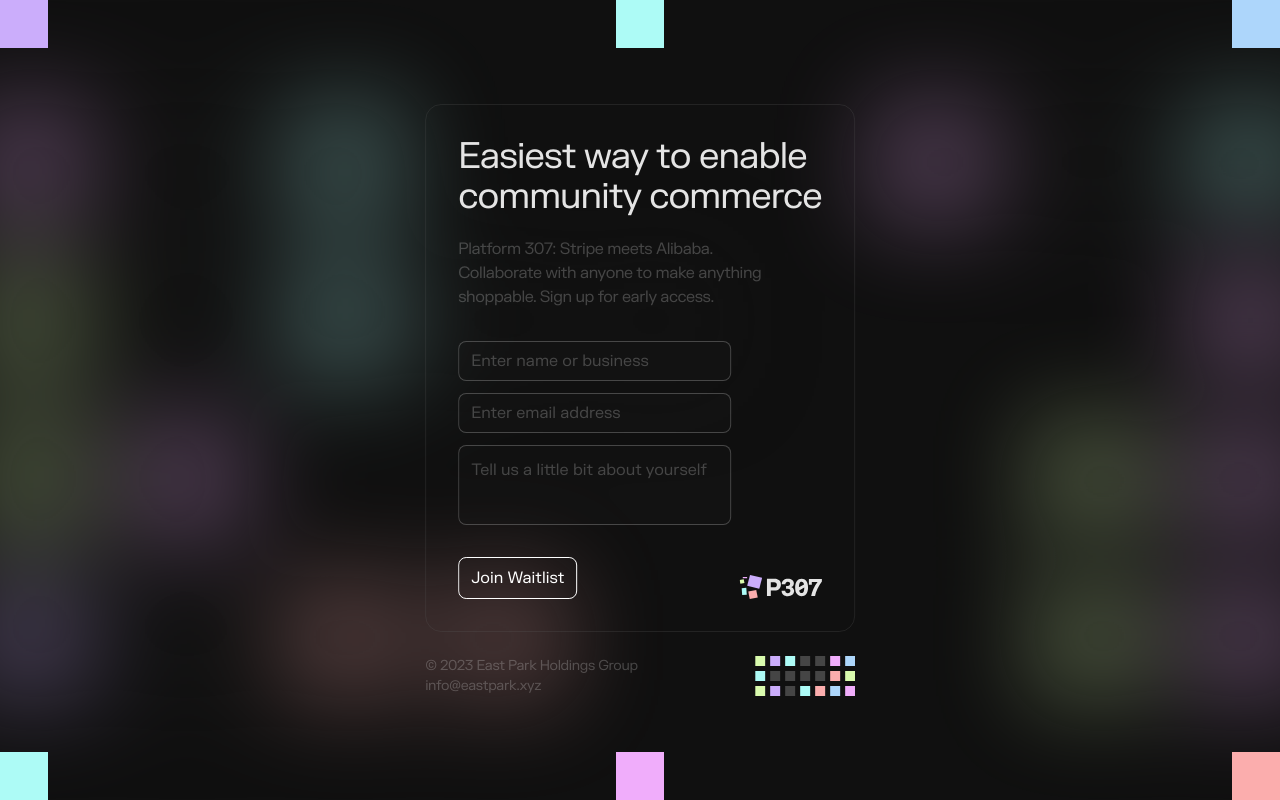
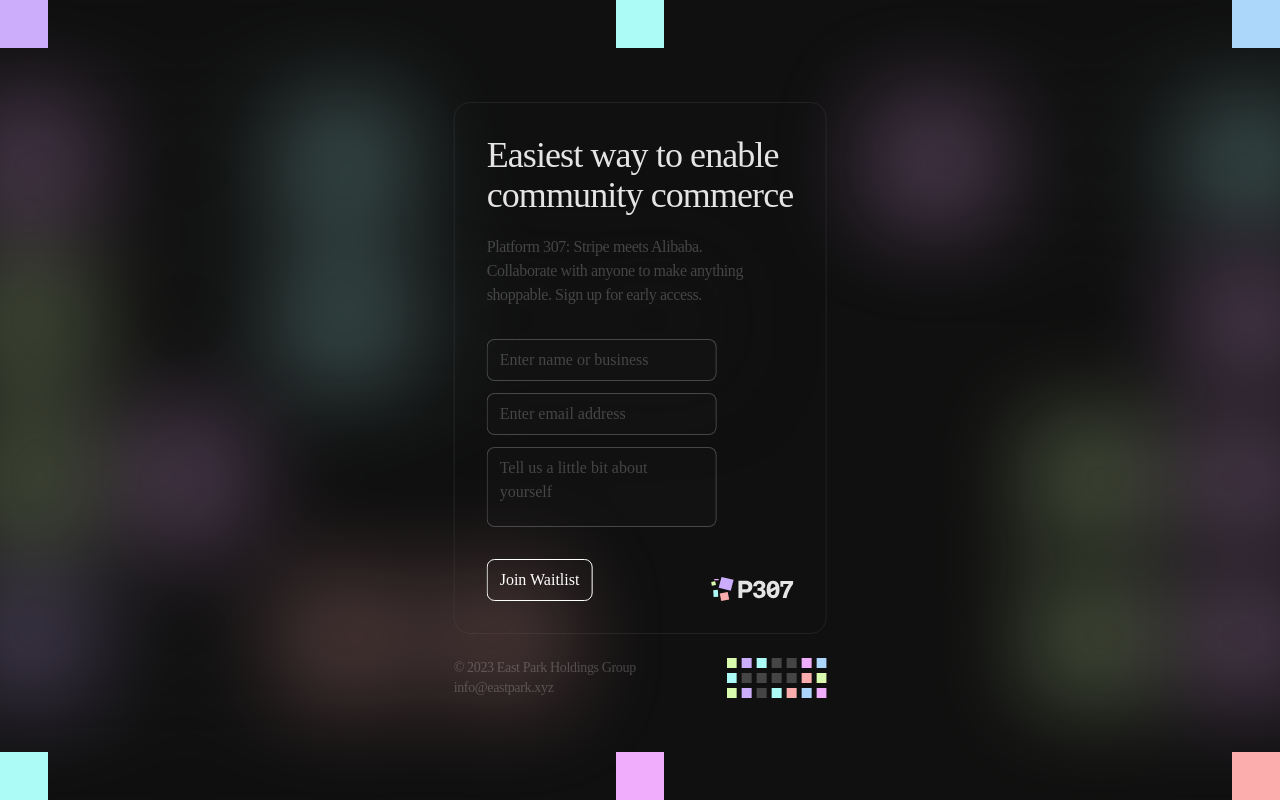
Before and after one commit to fvckprth/p307, a Next.js app: page / in a window 1280 px wide. Built offline with nearby package versions, Linux system fonts and the light colour scheme.

Commit message:
Updated layout

```diff
--- a/app/layout.tsx
+++ b/app/layout.tsx
@@ -1,27 +1,30 @@
-import './globals.css'
-import type { Metadata } from 'next'
-import localFont from 'next/font/local';
+import React from 'react';
+import Head from 'next/head';
+import './globals.css';
 
+export const metadata = {
+  title: 'P307 ⎯ Stripe meets Alibaba',
+  description: 'Enable your community to distribute and sell your products anywhere on the internet.',
+  siteUrl: 'https://www.p307.net',
+  twitterHandle: '@p307',
+};
 
-const fkGrotesk = localFont({
-  src: '../public/fonts/FKGrotesk.otf',
-  weight: '400',
-  variable: '--font-fk-grotesk',
-});
+type RootLayoutProps = {
+  children: React.ReactNode;
+};
 
-export const metadata: Metadata = {
-  title: 'Create Next App',
-  description: 'Generated by create next app',
-}
-
-export default function RootLayout({
-  children,
-}: {
-  children: React.ReactNode
-}) {
+export default function RootLayout({ children }: RootLayoutProps) {
   return (
     <html lang="en">
-      <body className={fkGrotesk.className}>{children}</body>
+      <Head>
+        <meta charSet="UTF-8" />
+        <title>{metadata.title}</title>
+        <meta name="description" content={metadata.description} />
+        <meta name="viewport" content="width=device-width, initial-scale=1.0, maximum-scale=1.0, user-scalable=0" />
+      </Head>
+      <body>
+        {children}
+      </body>
     </html>
-  )
+  );
 }
--- a/components/ui/card.tsx
+++ b/components/ui/card.tsx
@@ -36,7 +36,7 @@ const CardTitle = React.forwardRef<
   <h3
     ref={ref}
     className={cn(
-      "md:text-4xl text-2xl text-[#E4E4E4] leading-1 tracking-tight mb-0 md:mb-2",
+      "md:text-4xl text-2xl text-[#E4E4E4] leading-none tracking-tight mb-0 md:mb-2",
       className
     )}
     {...props}
--- a/components/ui/form.tsx
+++ b/components/ui/form.tsx
@@ -155,7 +155,7 @@ const FormMessage = React.forwardRef<
     <p
       ref={ref}
       id={formMessageId}
-      className={cn("text-sm font-medium text-destructive", className)}
+      className={cn("text-sm text-destructive", className)}
       {...props}
     >
       {body}
--- a/components/ui/input.tsx
+++ b/components/ui/input.tsx
@@ -11,7 +11,7 @@ const Input = React.forwardRef<HTMLInputElement, InputProps>(
       <input
         type={type}
         className={cn(
-          "flex h-10 w-full rounded-lg border border-[#E4E4E4] border-opacity-25 focus:border-solid focus:border-[#E4E4E4] focus:outline-none bg-[#181818] bg-opacity-25 px-3 py-3 text-xs md:text-base text-[#E4E4E4] placeholder:text-[#E4E4E4] placeholder:text-opacity-25 focus-visible:text-[#E4E4E4] disabled:cursor-not-allowed disabled:opacity-50",
+          "flex w-full rounded-lg border border-[#E4E4E4] border-opacity-25 focus:border-solid focus:border-[#E4E4E4] focus:outline-none bg-[#181818] bg-opacity-25 px-3 py-2 text-xs md:text-base text-[#E4E4E4] placeholder:text-[#E4E4E4] placeholder:text-opacity-25 focus-visible:text-[#E4E4E4] disabled:cursor-not-allowed disabled:opacity-50",
           className
         )}
         ref={ref}
--- a/components/ui/textarea.tsx
+++ b/components/ui/textarea.tsx
@@ -10,7 +10,7 @@ const Textarea = React.forwardRef<HTMLTextAreaElement, TextareaProps>(
     return (
       <textarea
         className={cn(
-          "flex min-h-[80px] w-full rounded-lg border border-[#E4E4E4] border-opacity-25 focus:border-solid focus:border-[#E4E4E4] focus:outline-none bg-[#181818] bg-opacity-25 px-3 py-3 text-xs md:text-base text-[#E4E4E4] placeholder:text-[#E4E4E4] placeholder:text-opacity-25 focus-visible:text-[#E4E4E4] disabled:cursor-not-allowed disabled:opacity-50 resize-none",
+          "flex min-h-[80px] w-full rounded-lg border border-[#E4E4E4] border-opacity-25 focus:border-solid focus:border-[#E4E4E4] focus:outline-none bg-[#181818] bg-opacity-25 px-3 py-3 md:py-2 text-xs md:text-base text-[#E4E4E4] placeholder:text-[#E4E4E4] placeholder:text-opacity-25 focus-visible:text-[#E4E4E4] disabled:cursor-not-allowed disabled:opacity-50 resize-none",
         className
         )}
         ref={ref}
```
